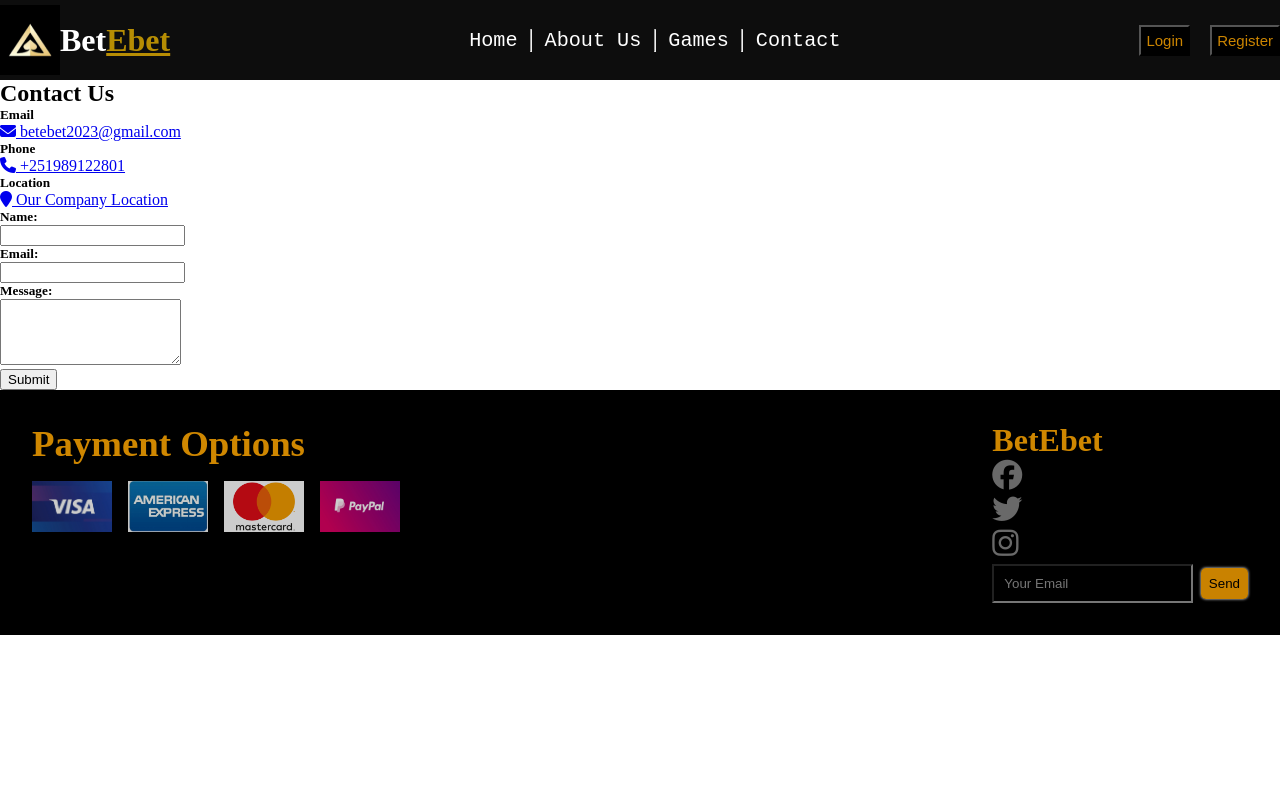
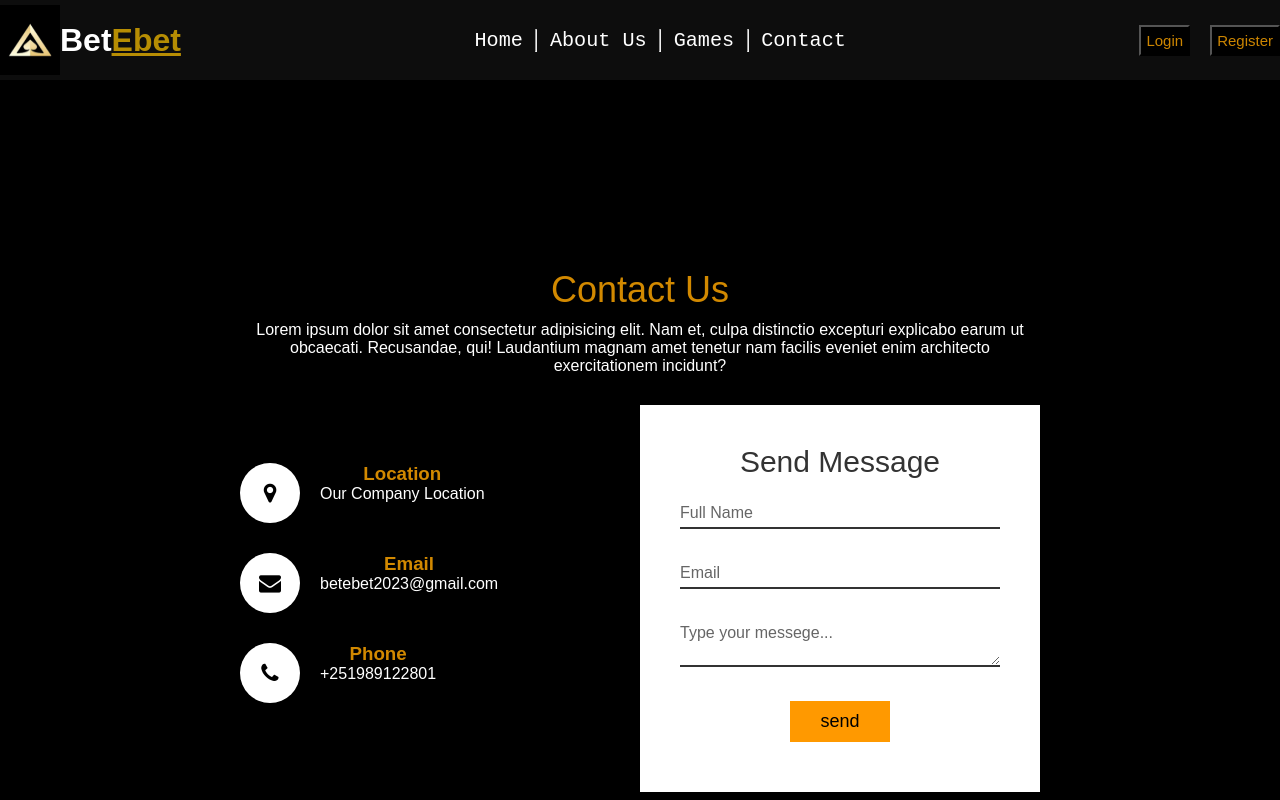
Before and after one commit to Amantsehay/web-lab-project, a website: page casino/frontend/src/contact.html in a window 1280 px wide. Shown: the top 800 px of the page. Drawn offline with Linux system fonts and the light colour scheme.

Commit message:
contact page

```diff
--- a/casino/frontend/src/contact.html
+++ b/casino/frontend/src/contact.html
@@ -9,7 +9,7 @@
     <link rel="stylesheet" href="./style/index.css">
     <title>Casino Game</title>
 </head>
-<body>
+<body class="contactBody">
     <header class="header-container">
         <div id="logo-container">
             <img id="main-logo" src="../src/images/logo.jpg">
@@ -110,7 +110,7 @@
         </div>
     </div>
 
-    <main class="container mt-5">
+    <!-- <main class="container mt-5">
       <div class="row">
         <div class="col-md-5">
           <h2>Contact Us</h2>
@@ -188,8 +188,64 @@
           </div>
         </div>
       </div>
-    </main>
-
+    </main> -->
+    <section class="contactSection">
+      <div class="content">
+        <h2>Contact Us</h2>
+        <p>Lorem ipsum dolor sit amet consectetur adipisicing elit. Nam et, culpa distinctio excepturi explicabo earum ut obcaecati. Recusandae, qui! Laudantium magnam amet tenetur nam facilis eveniet enim architecto exercitationem incidunt?</p>
+        <div class="contactContainer">
+          <div class="contactInfo">
+            <div class="box">
+              <div class="contactIcon"><i class="fa fa-map-marker" aria-hidden="true"></i></div>
+                <div class="contactText">
+                  <h3>Location</h3>
+                  <a
+                    href="https://maps.app.goo.gl/sRLnUokVCYN19ion8"
+                    target="_blank">
+                     Our Company Location
+                  </a>
+                </div>
+            </div>
+            <div class="box">
+              <div class="contactIcon"><i class="fa fa-envelope" aria-hidden="true"></i></div>
+                <div class="contactText">
+                  <h3>Email</h3>
+                  <a href="mailto:betebet2023@gmail.com">
+                    betebet2023@gmail.com
+                  </a>
+                </div>
+            </div>
+            <div class="box">
+              <div class="contactIcon"><i class="fa fa-phone" aria-hidden="true"></i></div>
+                <div class="contactText">
+                  <h3>Phone</h3>
+                  <a href="tel:+251989122801">
+                     +251989122801
+                  </a>
+                </div>
+            </div>
+          </div>
+          <div class="contactForm">
+            <form>
+              <h2 id="sendMessage">Send Message</h2>
+              <div class="inputBox">
+                <input type="text" name="" required="required">
+                <span>Full Name</span>
+              </div>
+              <div class="inputBox">
+                <input type="text" name="" required="required">
+                <span>Email</span>
+              </div>
+              <div class="inputBox">
+                <textarea required="required"></textarea>
+                <span>Type your messege...</span>
+              </div>
+              <div class="inputBox">
+                <input type="submit" name="" value="send">
+            </form>
+          </div>
+      </div>
+    </section>
     <footer>
       <div class="footer-container">
         <div class="payment-option-info">
--- a/casino/frontend/src/style/index.css
+++ b/casino/frontend/src/style/index.css
@@ -979,3 +979,157 @@ footer {
   color: black;
   border: none;
 } /*# sourceMappingURL=games.css.map */
+/* ***************************************************************************Contact page******************************************************************* */
+.contactBody{
+  font-family: 'poppins', sans-serif;
+}
+.contactSection{
+  position: relative;
+  min-height: 100vh;
+  padding:50px 100px;
+  display:flex;
+  justify-content: center;
+  align-items: center;
+  flex-direction: column;
+  /* background: url('../images/pexels-raka-miftah-4253690back.jpg'); */
+  background-color:black;
+  background-size: 100% 100%;
+
+}
+.contactSection .content{
+  max-width:800px;
+  text-align: center;
+
+}
+.contactSection .content h2{
+  font-size: 36px;
+  font-weight: 500;
+  color:rgba(255, 166, 0, 0.824);
+  margin-bottom: 10px;
+
+}
+.contactSection .content p{
+  font-weight: 300;
+  color:white;
+
+}
+.contactContainer{
+  width:100%;
+  display:flex;
+  justify-content: center;
+  align-items: center;
+  margin-top:30px ;
+}
+.contactContainer .contactInfo{
+  width:50%;
+  display: flex;
+  flex-direction: column;
+
+}
+.contactContainer .contactInfo .box{
+  position:relative;
+  padding:20p 0;
+  display:flex;
+  margin-bottom: 30px;
+}
+.contactContainer .contactInfo .box .contactIcon{
+  min-width: 60px;
+  height:60px;
+  background: #fff;
+  display: flex;
+  justify-content: center;
+  align-items: center;
+  border-radius: 50%;
+  font-size: 22px;
+
+}
+.contactContainer .contactInfo .box .contactText
+{
+  display: flex;
+  margin-left: 20px;
+  font-size: 16px;
+  flex-direction: column;
+  font-weight: 300;
+
+}
+.contactContainer .contactInfo .box .contactText a{
+  color:white;
+  text-decoration: none;
+
+}
+.contactContainer .contactInfo .box .contactText h3{
+  font-weight: 800;
+  color:rgba(255, 166, 0, 0.824);
+
+}
+.contactForm{
+  width:40%;
+  padding:40px;
+  background: #fff;
+}
+#sendMessage{
+  font-size: 30px;
+  color:#333;
+  font-weight: 500px;
+}
+.contactForm .inputBox{
+  position: relative;
+  width:100%;
+  margin-top: 10px;
+
+}
+.contactForm .inputBox input,
+.contactForm .inputBox textarea
+{
+  width:100%;
+  padding:5px 0;
+  font-size: 16px;
+  margin:10px 0;
+  border:none;
+  border-bottom: 2px solid #333;
+  outline:none;
+}
+.contactForm .inputBox span{
+  position: absolute;
+  left:0;
+  padding:5px 0;
+  font-size: 16px;
+  margin:10px 0;
+  pointer-events: none;
+  transition: 0.5s;
+  color:#666;
+}
+.contactForm .inputBox  input:focus ~ span,
+.contactForm .inputBox  input:valid ~ span,
+.contactForm .inputBox  textarea:focus ~ span,
+.contactForm .inputBox  textarea:valid ~ span{
+  font-size: 12px;
+  transform: translateY(-20px);
+  color:red;
+}
+.contactForm .inputBox input[type="submit"]{
+  width:100px;
+  cursor:pointer;
+  padding:10px;
+  font-size: 18px;
+  background-color: #ff9900;
+  border:none;
+}
+
+@media (max-width: 991px)
+{
+  .contactSection{
+    padding:50px;
+  }
+  .contactContainer{
+    flex-direction: column;
+  }
+  .contactContainer .contactInfo{
+    margin-bottom: 40px;
+  }
+  .contactContainer .contactInfo,
+  .contactForm
+  {
+    width:80%;
+  }
+}
```
